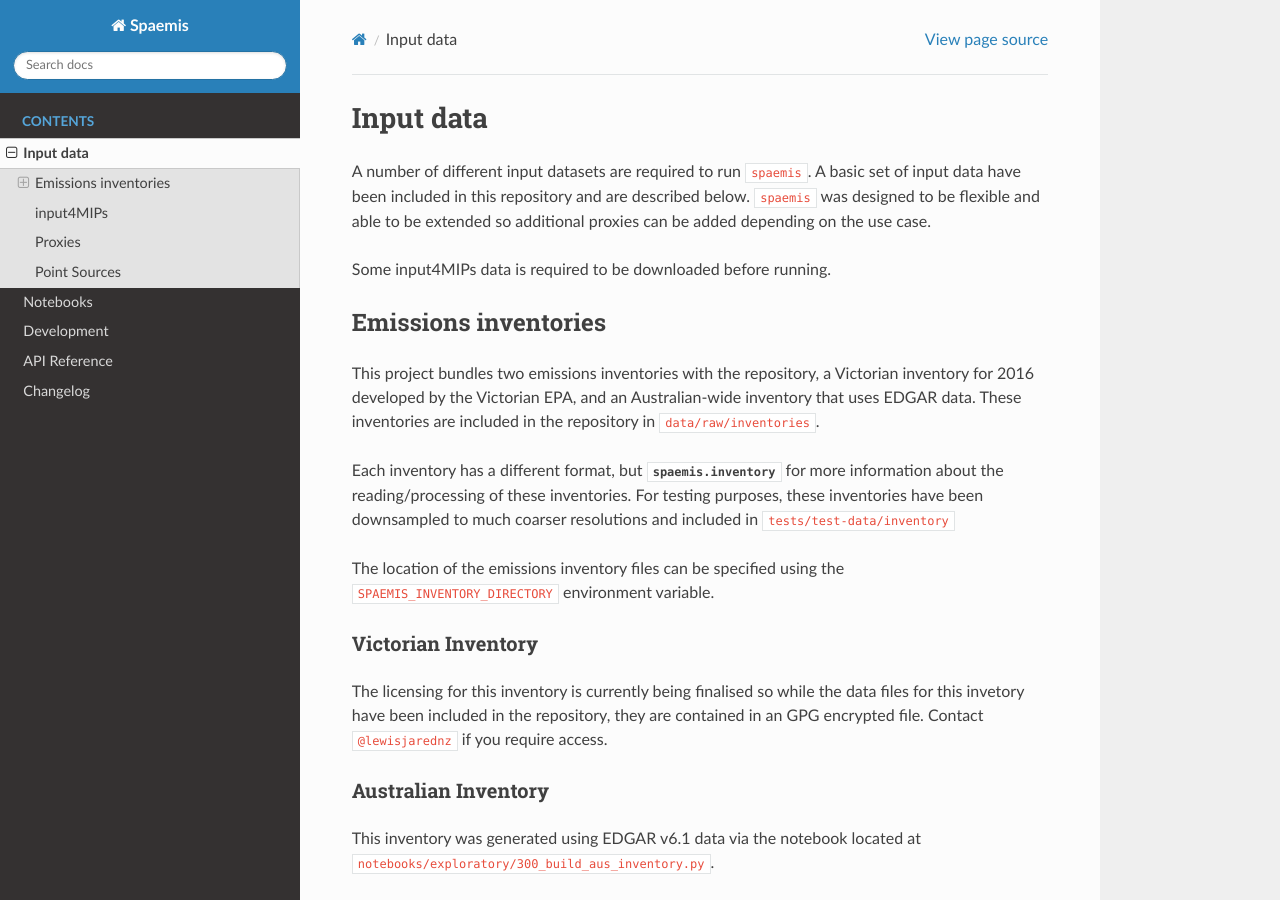
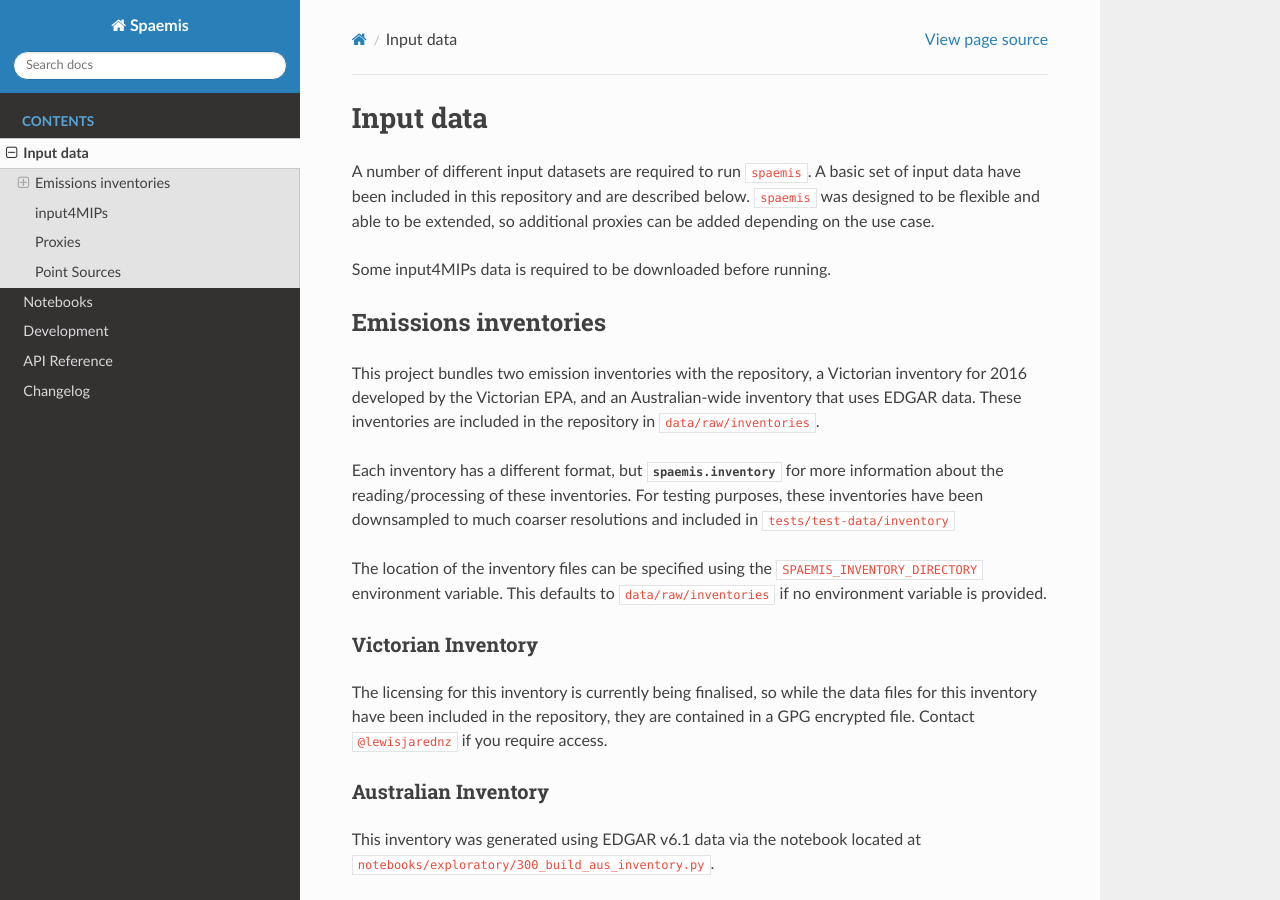
Before and after one commit to climate-resource/spaemis, a Sphinx documentation site: the page built from docs/source/input_data.md, in a window 1280 px wide and 900 px high. Built offline with Sphinx 7.4.7 and the Read the Docs theme 2.0.0, drawn with Linux system fonts in a browser that asks for light colours; pages that are not in the unit, such as notebooks, are missing from menus.

Commit message:
docs: Fix typos

```diff
--- a/docs/source/input_data.md
+++ b/docs/source/input_data.md
@@ -2,14 +2,14 @@
 
 A number of different input datasets are required to run `spaemis`. A basic set of
 input data have been included in this repository and are described below. `spaemis`
-was designed to be flexible and able to be extended so additional proxies can be
+was designed to be flexible and able to be extended, so additional proxies can be
 added depending on the use case.
 
 Some input4MIPs data is required to be downloaded before running.
 
 ## Emissions inventories
 
-This project bundles two emissions inventories with the repository, a Victorian
+This project bundles two emission inventories with the repository, a Victorian
 inventory for 2016 developed by the Victorian EPA, and an Australian-wide inventory
 that uses EDGAR data. These inventories are included in the repository in `data/raw/inventories`.
 
@@ -18,14 +18,15 @@
 inventories have been downsampled to much coarser resolutions and included in
 `tests/test-data/inventory`
 
-The location of the emissions inventory files can be specified using the
-`SPAEMIS_INVENTORY_DIRECTORY` environment variable.
+The location of the inventory files can be specified using the
+`SPAEMIS_INVENTORY_DIRECTORY` environment variable. This defaults to `data/raw/inventories`
+if no environment variable is provided.
 
 ### Victorian Inventory
 
-The licensing for this inventory is currently being finalised so while the
-data files for this invetory have been included in the repository, they are
-contained in an GPG encrypted file. Contact `@lewisjarednz` if you require
+The licensing for this inventory is currently being finalised, so while the
+data files for this inventory have been included in the repository, they are
+contained in a GPG encrypted file. Contact `@lewisjarednz` if you require
 access.
 
 
```
